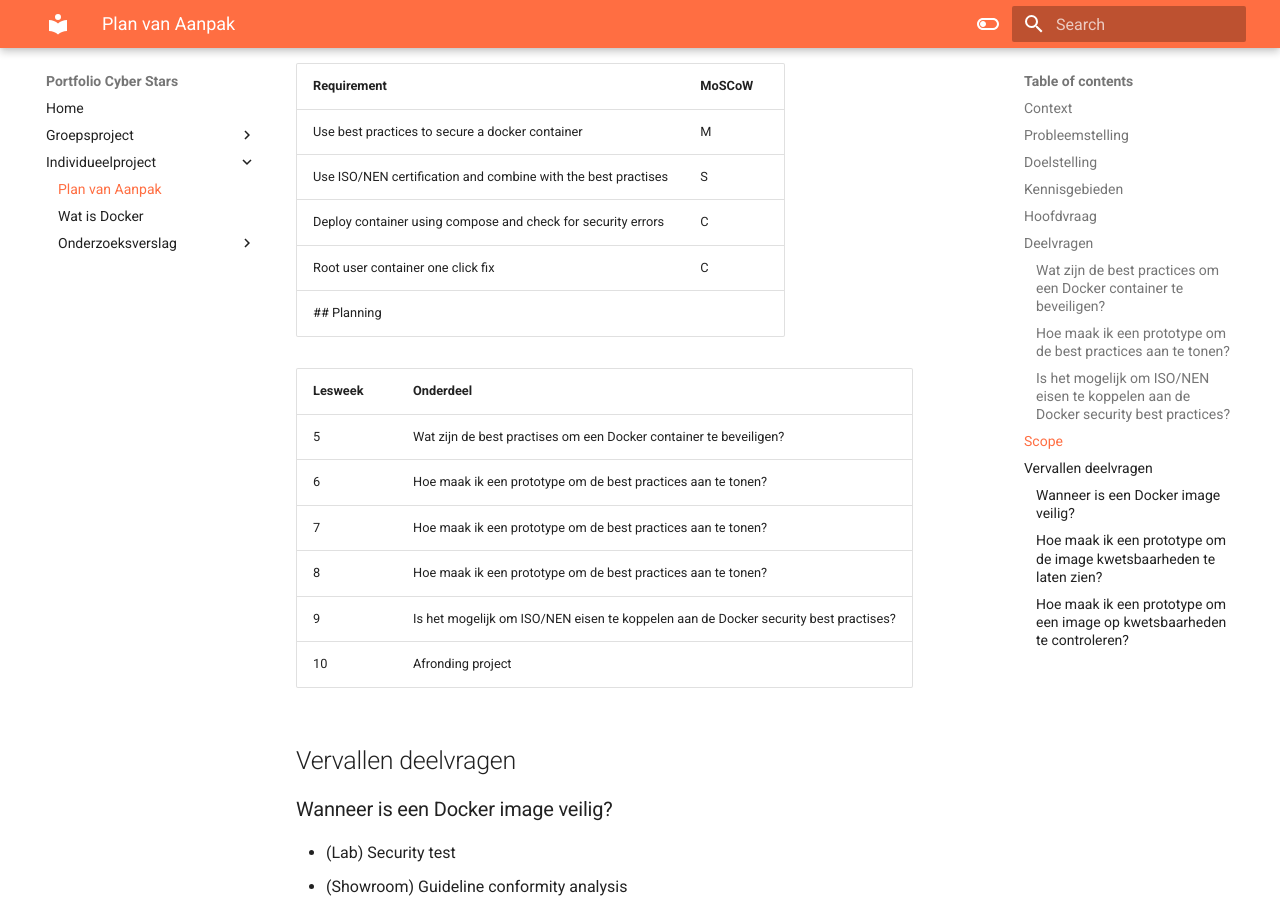
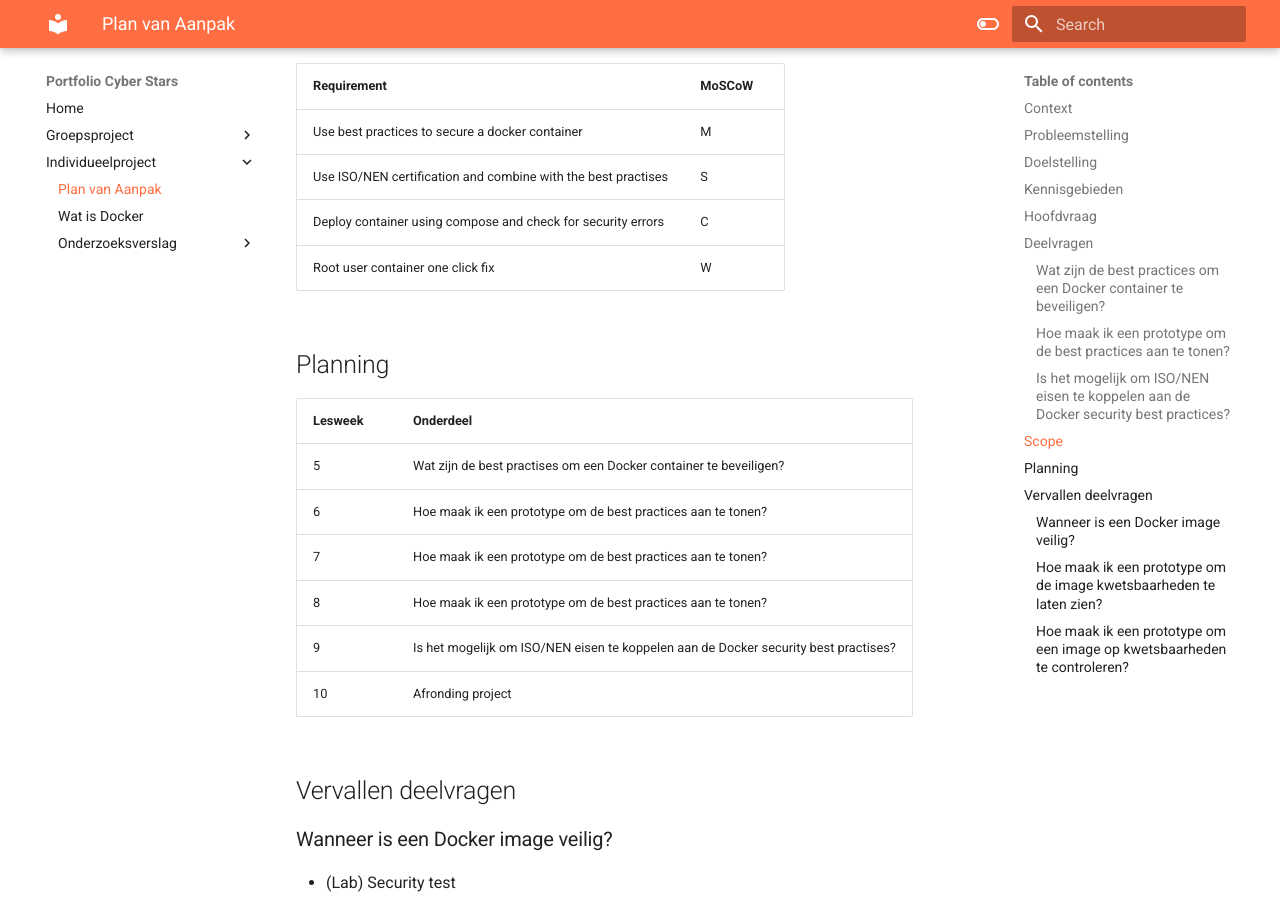
Before and after one commit to MrRobot0/S7-Portfolio-Cyber-Stars, an MkDocs documentation site: the page built from docs/Individueelproject/Plan van Aanpak.md, in a window 1280 px wide and 900 px high, scrolled down 1635 px. Built offline with MkDocs 1.6.1 and Material for MkDocs 9.7.7, drawn with Linux system fonts in a browser that asks for light colours.

```diff
--- a/docs/Individueelproject/Plan van Aanpak.md
+++ b/docs/Individueelproject/Plan van Aanpak.md
@@ -31,7 +31,8 @@ Deze tool wil ik beperken tot security best practices toepassen op de Docker con
 |Use best practices to secure a docker container| M      |
 | Use ISO/NEN certification and combine with the best practises | S      |
 | Deploy container using compose and check for security errors  | C      |
-| Root user container one click fix                             | C      |
+| Root user container one click fix                             | W      |
+
 ## Planning
 
 | Lesweek | Onderdeel                                                                           |
@@ -45,10 +46,13 @@ Deze tool wil ik beperken tot security best practices toepassen op de Docker con
 
 ## Vervallen deelvragen
 ### Wanneer is een Docker image veilig?
+
 - (Lab) Security test
 - (Showroom) Guideline conformity analysis
 - (Library) Literature study
 ### Hoe maak ik een prototype om de image kwetsbaarheden te laten zien?
+
 - (Workshop) Prototyping
 ### Hoe maak ik een prototype om een image op kwetsbaarheden te controleren?
+
 - (Workshop) Prototyping
```
